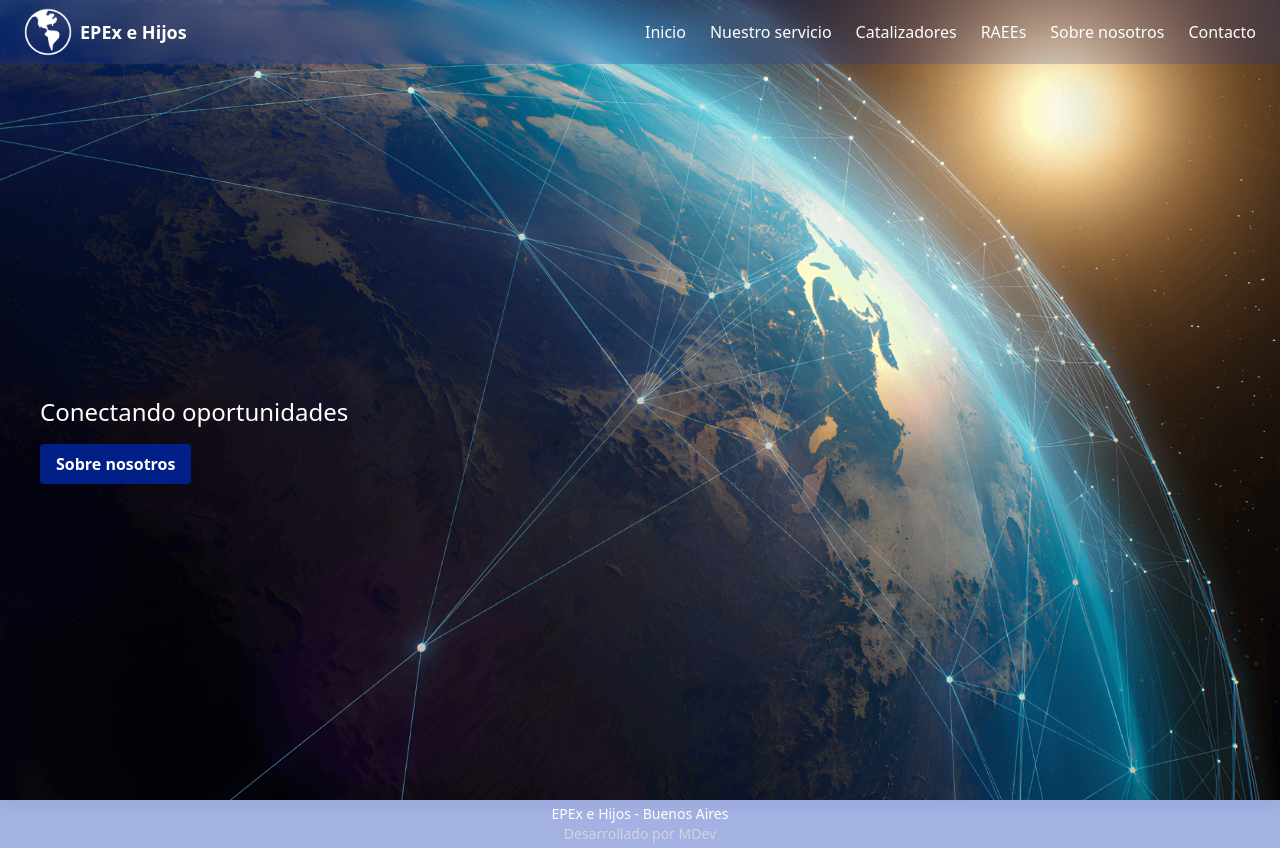
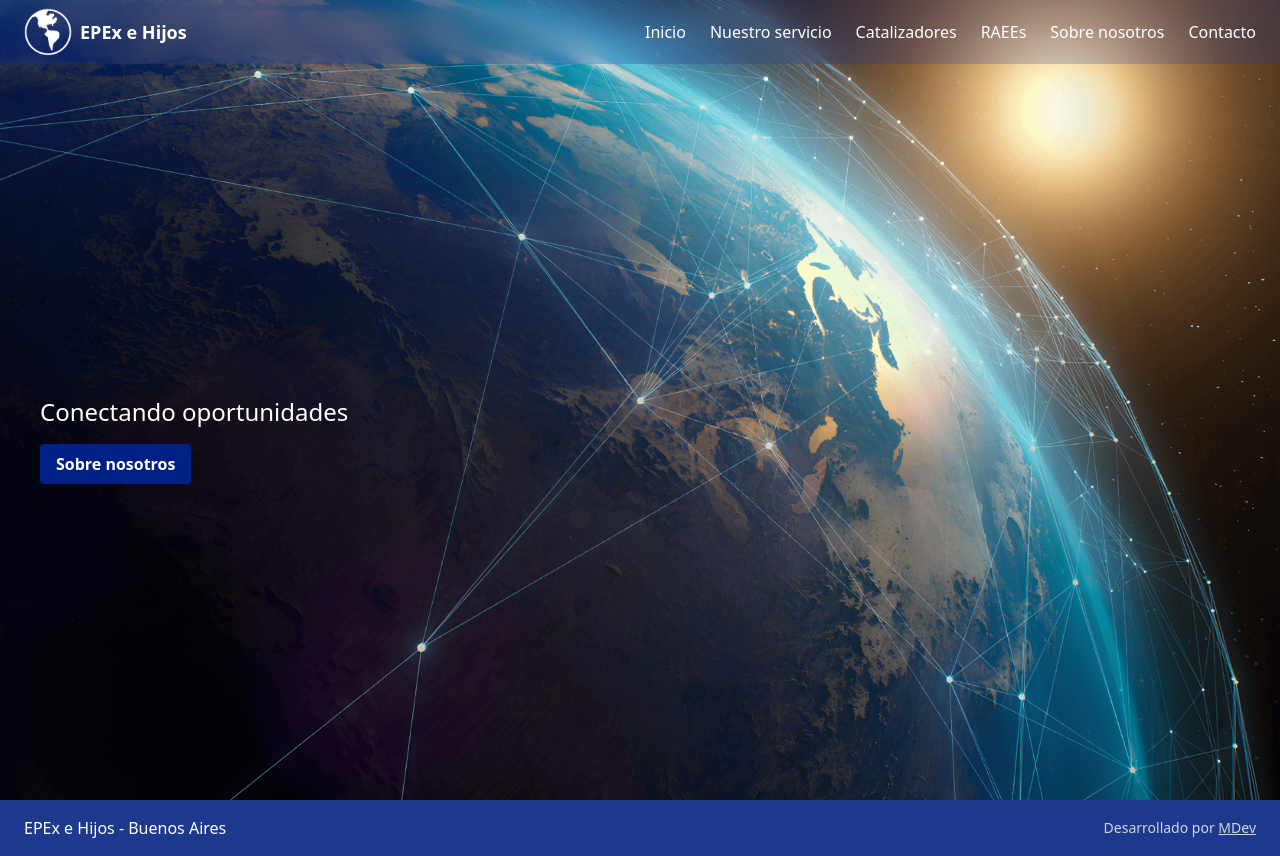
Before and after one commit to devdonatti/web-epexehijos, a React (Vite) app: page / in a window 1280 px wide. Built offline with nearby package versions, Linux system fonts and the light colour scheme; a web font is replaced by a local one.

Commit message:
actualizacion estilos

```diff
--- a/src/components/Footer.jsx
+++ b/src/components/Footer.jsx
@@ -2,10 +2,29 @@ import React from "react";
 
 const Footer = () => {
   return (
-    <footer className="w-full text-white text-center relative z-20">
-      <div className="bg-blue-800/40 backdrop-blur-sm py-1">
-        <p className="text-sm">EPEx e Hijos - Buenos Aires</p>
-        <p className="text-sm text-gray-300">Desarrollado por MDev</p>
+    <footer className="w-full text-white bg-blue-900 relative z-20">
+      <div className="flex flex-col sm:flex-row items-center sm:justify-between px-6 py-4">
+        {/* Título centrado en todas las vistas */}
+        <div className="text-center sm:text-left w-full sm:w-auto">
+          <p className="text-sm sm:text-base font-medium">
+            EPEx e Hijos - Buenos Aires
+          </p>
+        </div>
+
+        {/* Crédito centrado en mobile y alineado a la derecha en desktop */}
+        <div className="text-center sm:text-right w-full sm:w-auto mt-1 sm:mt-0">
+          <p className="text-xs sm:text-sm text-gray-300">
+            Desarrollado por{" "}
+            <a
+              href="https://www.mdev.com.ar/"
+              target="_blank"
+              rel="noopener noreferrer"
+              className="underline hover:text-white"
+            >
+              MDev
+            </a>
+          </p>
+        </div>
       </div>
     </footer>
   );
```
